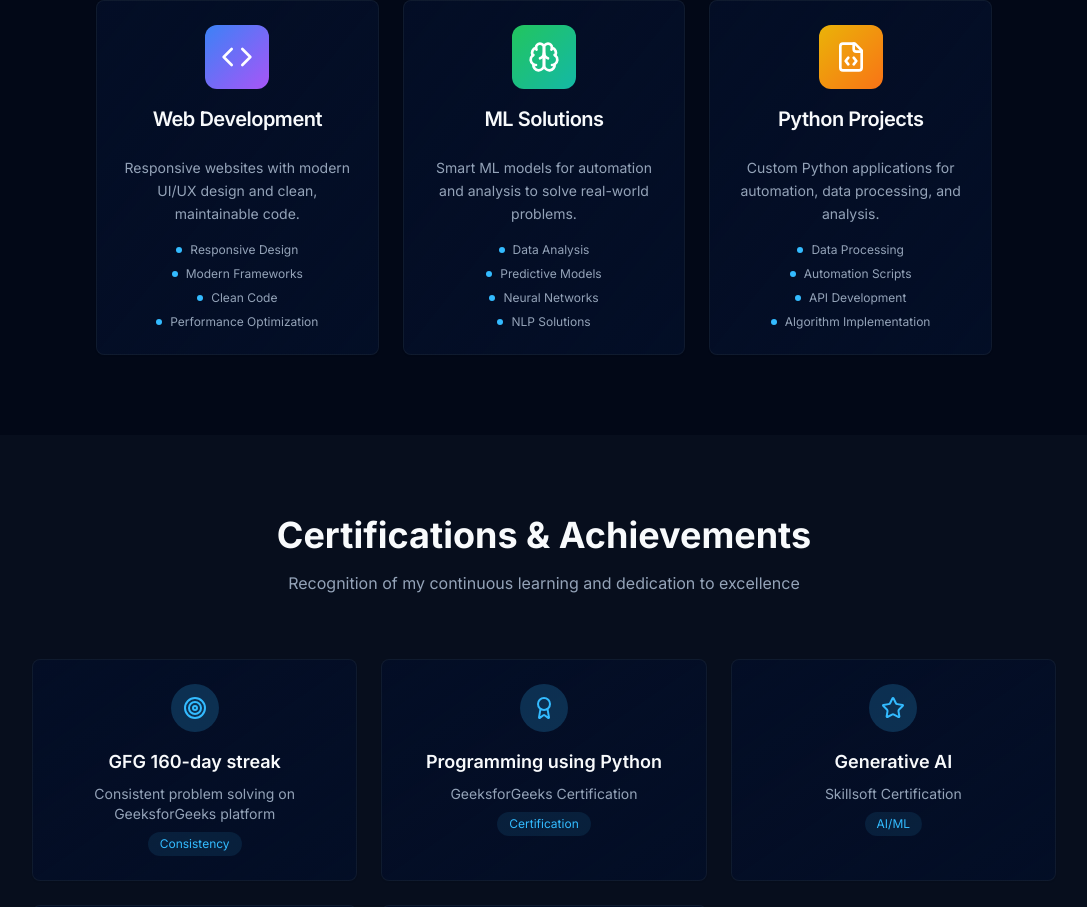
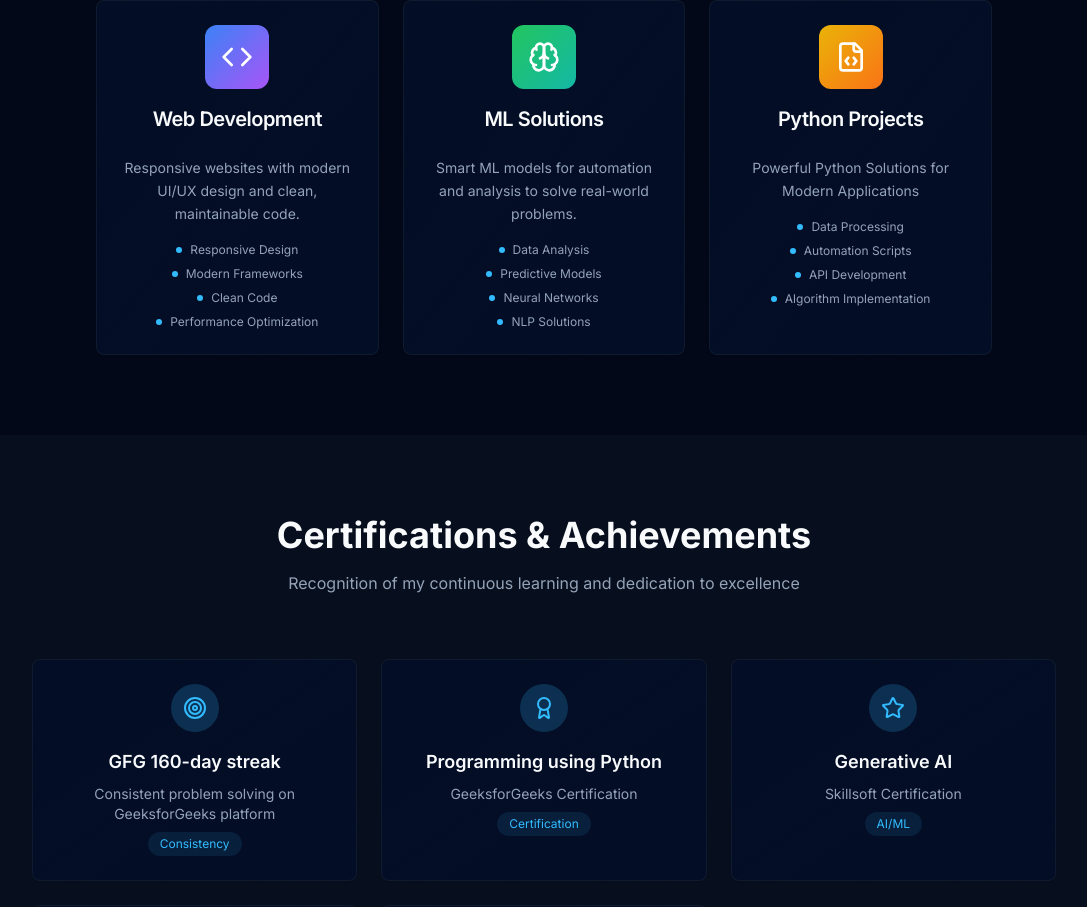
Before and after one commit to MannemSumanaSri/sumana-sri-portfolio-site, a React (Vite) app: page / in a window 1280 px wide. Shown: the part 3339-4246 px from the top of the page, without its empty margins (96-1183 px from the left). Built offline with nearby package versions, Linux system fonts and the light colour scheme.

Commit message:
Add Python Solutions description
Updated the description for the Python Projects service.

```diff
--- a/src/components/Services.tsx
+++ b/src/components/Services.tsx
@@ -1,4 +1,3 @@
-
 import React from 'react';
 import { Code, Brain, FileCode } from 'lucide-react';
 import { Card, CardContent, CardHeader, CardTitle } from '@/components/ui/card';
@@ -22,7 +21,7 @@ const Services = () => {
     {
       icon: FileCode,
       title: 'Python Projects',
-      description: 'Custom Python applications for automation, data processing, and analysis.',
+      description: 'Powerful Python Solutions for Modern Applications',
       features: ['Data Processing', 'Automation Scripts', 'API Development', 'Algorithm Implementation'],
       gradient: 'from-yellow-500 to-orange-500'
     }
```
